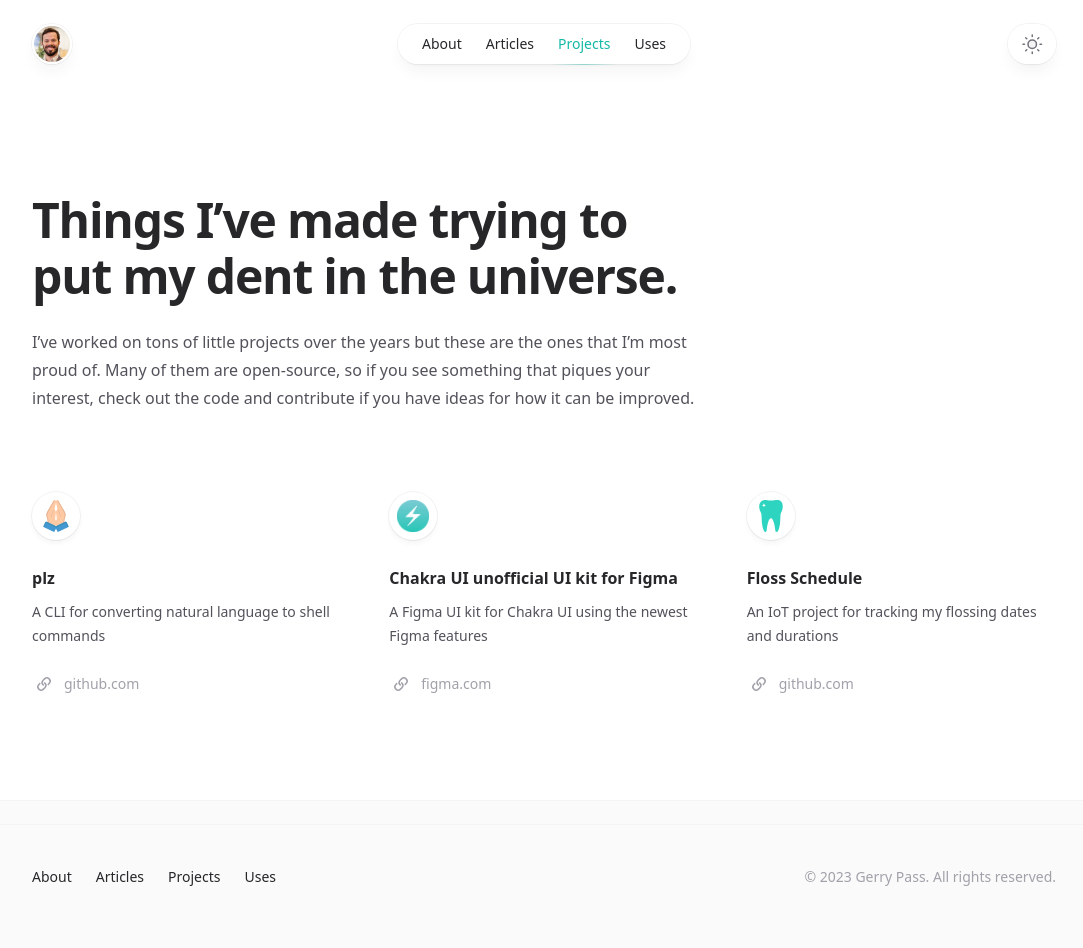
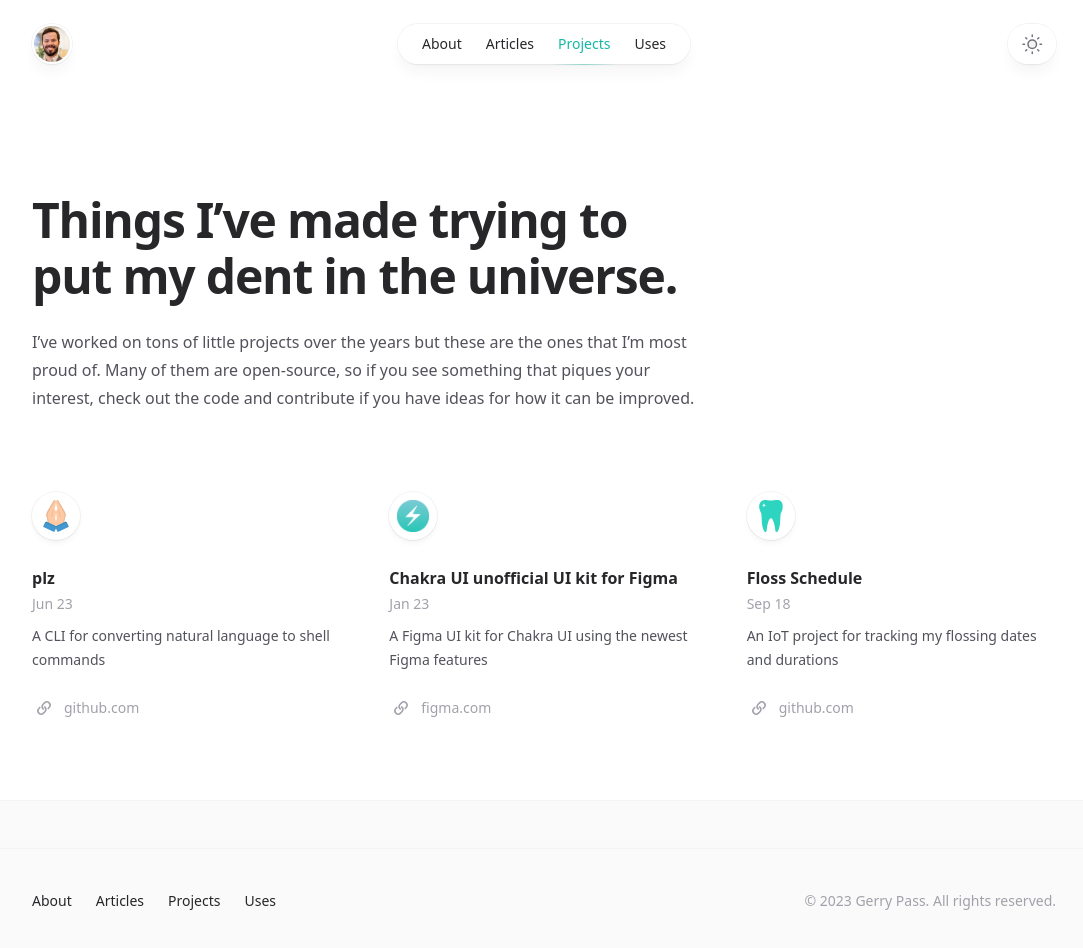
Before and after one commit to rgpass/gerrypasscom, a Next.js app: page /projects in a window 1280 px wide. Shown: the top 948 px of the page, without its empty margins (96-1179 px from the left). Built offline with nearby package versions, Linux system fonts and the light colour scheme; no server answers.

Commit message:
Add project dates

```diff
--- a/src/app/projects/page.tsx
+++ b/src/app/projects/page.tsx
@@ -11,12 +11,14 @@
 const projects = [
   {
     name: 'plz',
+    date: '2023-06',
     description: 'A CLI for converting natural language to shell commands',
     link: { href: 'https://github.com/rgpass/plz', label: 'github.com' },
     logo: logoPlz,
   },
   {
     name: 'Chakra UI unofficial UI kit for Figma',
+    date: '2023-01',
     description: 'A Figma UI kit for Chakra UI using the newest Figma features',
     link: {
       href: 'https://www.figma.com/community/file/1165011419818730112/Chakra-UI-unofficial-UI-kit',
@@ -26,6 +28,7 @@
   },
   {
     name: 'Floss Schedule',
+    date: '2018-09',
     description: 'An IoT project for tracking my flossing dates and durations',
     link: {
       href: 'https://github.com/rgpass/floss-schedule',
@@ -33,6 +36,16 @@
     },
     logo: logoFlossSchedule,
   },
+  // {
+  //   name: 'Two-Minute Motivation',
+  //   date: '',
+  //   description: '',
+  //   link: {
+  //     href: 'https://github.com/rgpass/two-minute-motivation-mobile',
+  //     label: 'github.com',
+  //   },
+  //   logo: logoFlossSchedule,
+  // },
 ]
 
 function LinkIcon(props: React.ComponentPropsWithoutRef<'svg'>) {
@@ -74,11 +87,11 @@
             <h2 className="mt-6 text-base font-semibold text-zinc-800 dark:text-zinc-100">
               <Card.Link href={project.link.href}>{project.name}</Card.Link>
             </h2>
-            {/* {project.date && (
+            {project.date && (
               <time className="text-sm text-zinc-400 dark:text-zinc-500">
                 {formatMonth(project.date)}
               </time>
-            )} */}
+            )}
             <Card.Description>{project.description}</Card.Description>
             <p className="relative z-10 mt-6 flex text-sm font-medium text-zinc-400 transition group-hover:text-teal-500 dark:text-zinc-200">
               <LinkIcon className="h-6 w-6 flex-none" />
```
